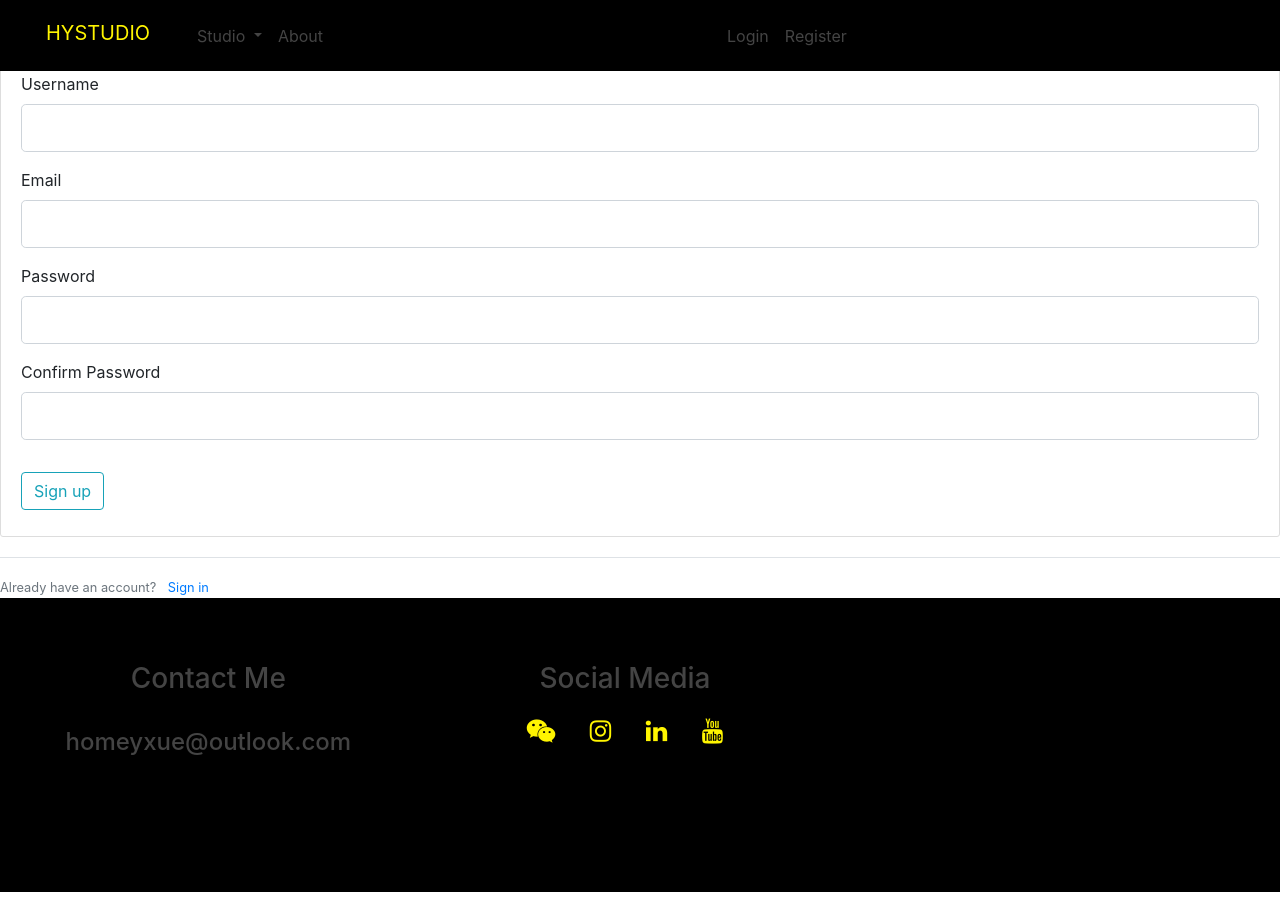
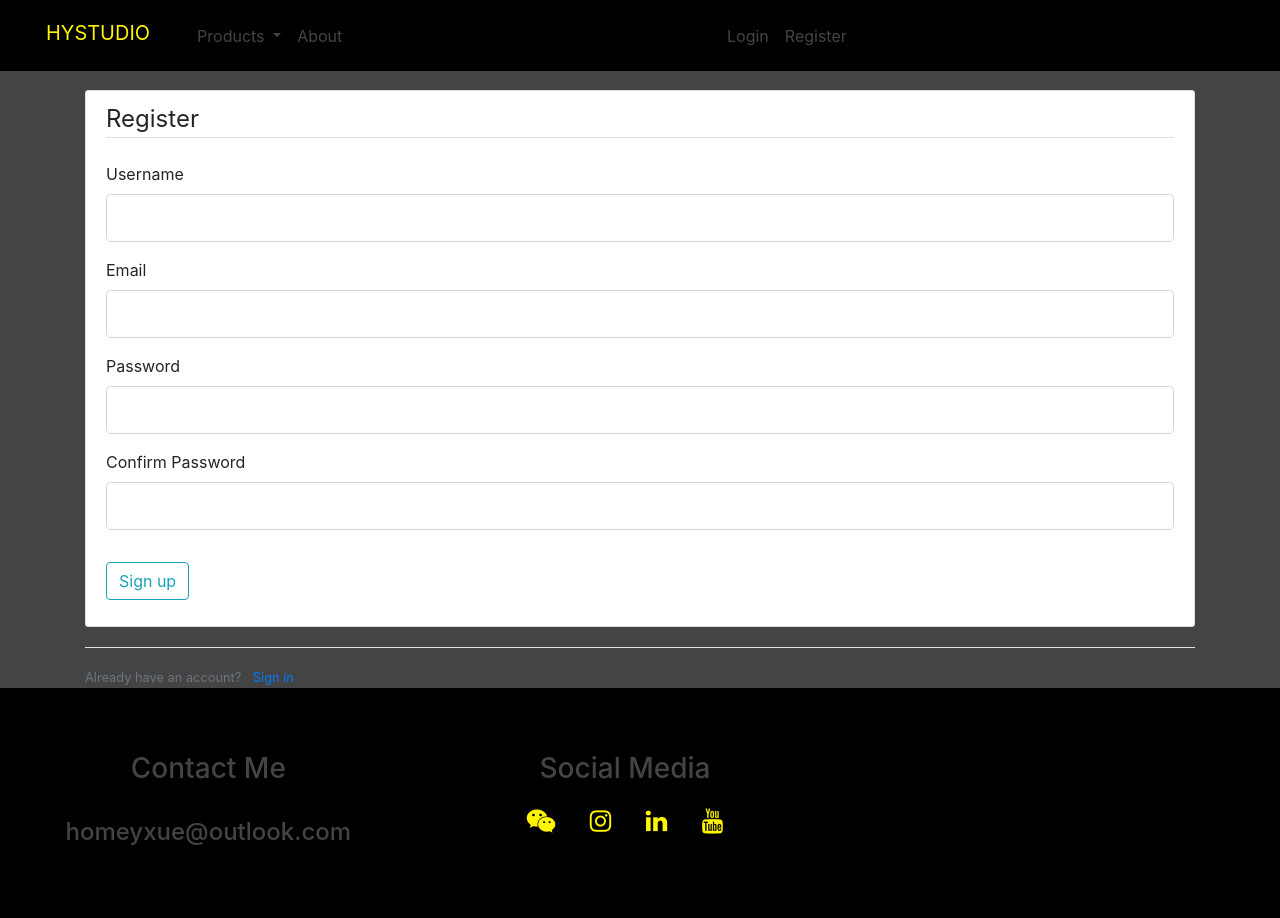
Before and after one commit to hongyisyue/flaskStore, a Flask app: page /register in a window 1280 px wide. Before the commit the page ends 892 px from the top, so only its background shows below. Run offline with Flask 2, Linux system fonts and the light colour scheme; some libraries are stand-ins or nearby versions.

Commit message:
update login/register css

```diff
--- a/tryflask/flasklog/static/main.css
+++ b/tryflask/flasklog/static/main.css
@@ -1,4 +1,5 @@
 body {
+  background-color: #444444;
     height: 100%;
     width: 100%;
     margin: 0;
@@ -18,7 +19,7 @@ body {
     color: #FFF500;
   }
   .container{
-    margin-top: -20px;
+    margin-top: 90px;
   }
   .navbar-brand{
     min-height: 55px;
@@ -119,7 +120,7 @@ body {
   footer{
     width: 100%;
     background: #000000;
-    padding: 5% 5% 10% 5%;
+    padding: 5% 5% 5% 5%;
 }
 .fa{
     padding: 15px;
--- a/tryflask/flasklog/templates/layout.html
+++ b/tryflask/flasklog/templates/layout.html
@@ -30,7 +30,7 @@
                 <div class="collapse navbar-collapse" id="navbarToggle">
                     <div class="navbar-nav mr-auto">
                         <li class="dropdown">
-                            <a class="dropdown-toggle nav-item nav-link" data-toggle="dropdown" href="#">Studio
+                            <a class="dropdown-toggle nav-item nav-link" data-toggle="dropdown" href="#">Products
                                     <span class="caret"></span></a>
                                 <ul class="dropdown-menu">
                                     <li><a href="{{ url_for('home') }}">View all</a></li>
--- a/tryflask/flasklog/templates/login.html
+++ b/tryflask/flasklog/templates/login.html
@@ -1,5 +1,6 @@
 {% extends "layout.html" %}
 {% block content %}
+<div class="container">
     <div class="content-section">
         <form method="POST" action="">
             {{ form.hidden_tag()}}
@@ -50,4 +51,5 @@
             Need an account? <a class="ml-2" href= "{{ url_for('register') }}">Sign up</a>
         </small>
     </div>
+</div>
 {% endblock content %}
--- a/tryflask/flasklog/templates/register.html
+++ b/tryflask/flasklog/templates/register.html
@@ -1,5 +1,6 @@
 {% extends "layout.html" %}
 {% block content %}
+<div class="container">
     <div class="content-section">
         <form method="POST" action="">
             {{ form.hidden_tag()}}
@@ -69,4 +70,5 @@
             Already have an account? <a class="ml-2" href= "{{ url_for('login') }}">Sign in</a>
         </small>
     </div>
+</div>
 {% endblock content %}
```
